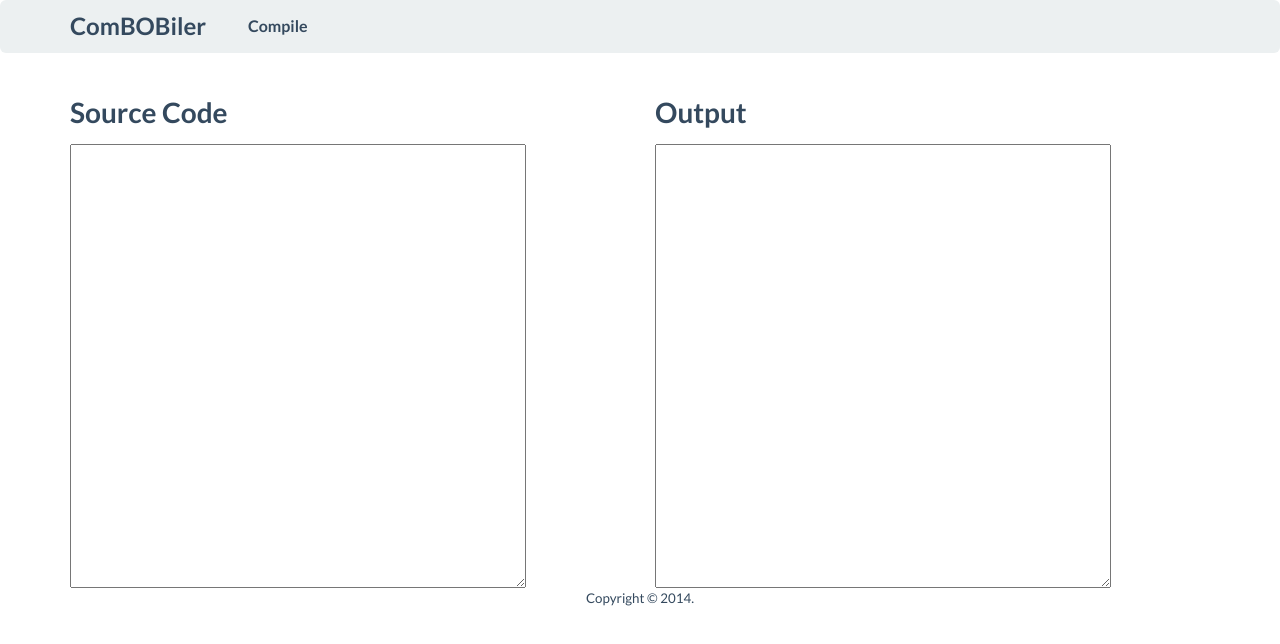
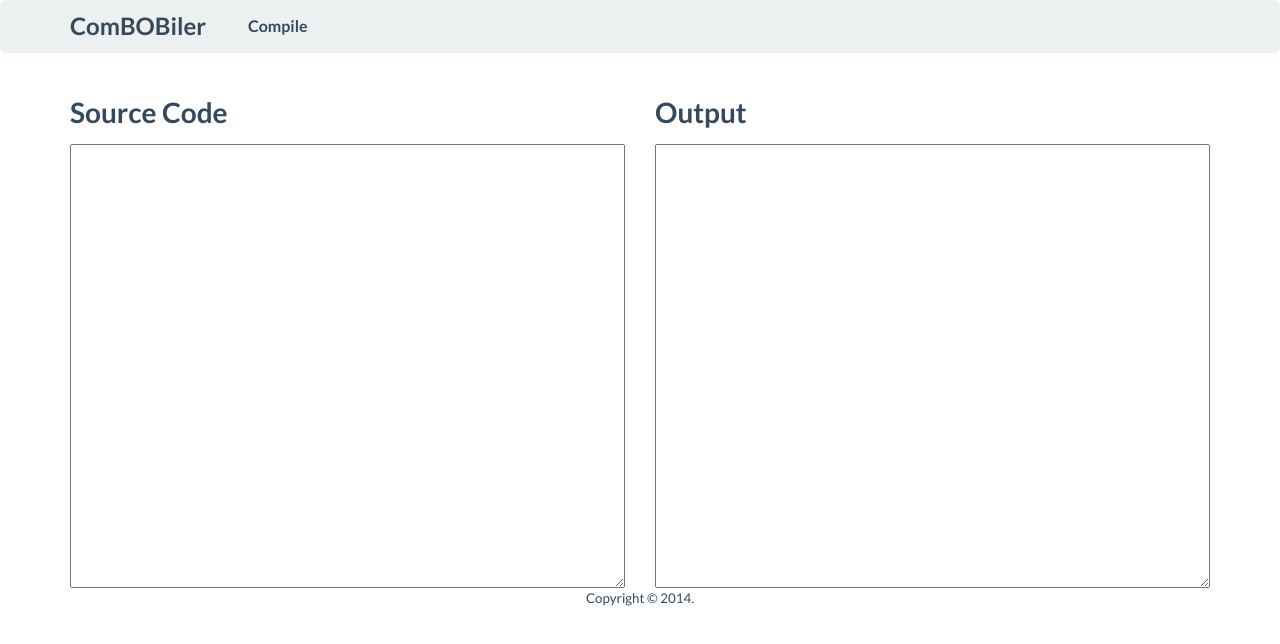
Before and after one commit to BobNisco/ComBOBiler, a plain HTML site: page index.html in a window 1280 px wide. Drawn offline with Linux system fonts and the light colour scheme.

Commit message:
Dem fluid textareas

```diff
--- a/index.html
+++ b/index.html
@@ -34,11 +34,11 @@
 			<div class="row">
 				<div class="col-md-6">
 					<h5>Source Code</h5>
-					<textarea id="taSourceCode" cols="40" rows="18"></textarea>
+					<textarea id="taSourceCode" class="col-xs-12" rows="18"></textarea>
 				</div>
 				<div class="col-md-6">
 					<h5>Output</h5>
-					<textarea id="taOutput" cols="40" rows="18"></textarea>
+					<textarea id="taOutput" class="col-xs-12" rows="18"></textarea>
 				</div>
 			</div>
 		</div>
```
